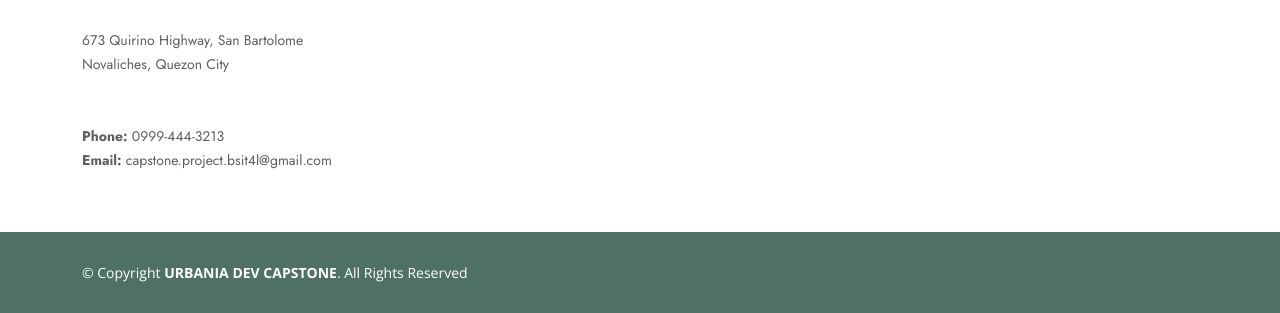
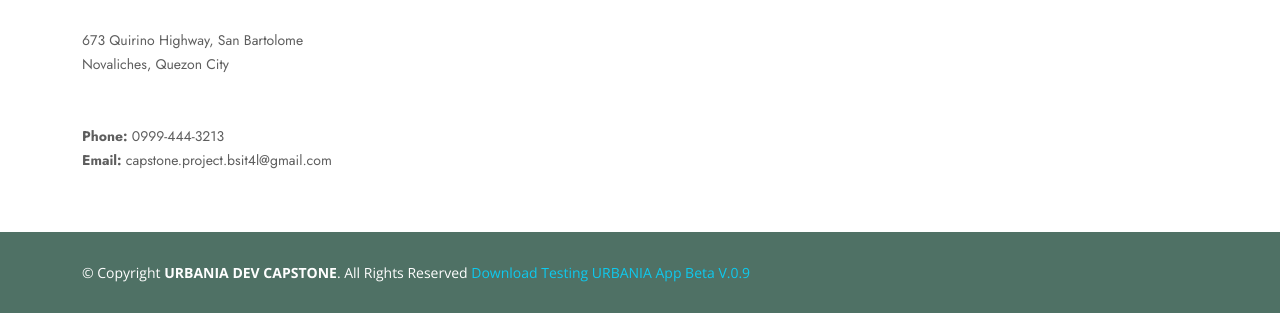
Before and after one commit to kimkimii/Testing-capstone, a plain HTML site: page index.html in a window 1280 px wide. Shown: the part 3468-3781 px from the top of the page. Drawn offline with nearby package versions, Linux system fonts and the light colour scheme.

Commit message:
update app testing

```diff
--- a/index.html
+++ b/index.html
@@ -330,8 +330,15 @@
     <div class="container footer-bottom clearfix">
       <div class="copyright">
         &copy; Copyright <strong><span>URBANIA DEV CAPSTONE</span></strong>. All Rights Reserved
+
+
+			<a href="assets/app/urbania-test-april1.apk"  class="link-info"" id="downloadBtn">Download Testing URBANIA App Beta V.0.9 </a>
+
       </div>
+
+
     </div>
+
   </footer><!-- End Footer -->
 
   <div id="preloader"></div>
```
Also changed, not shown: 1 other file.
